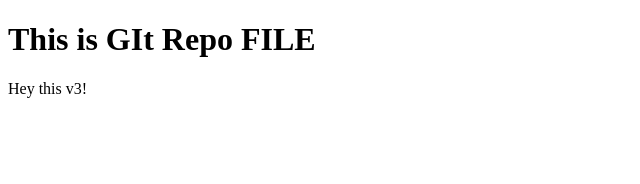
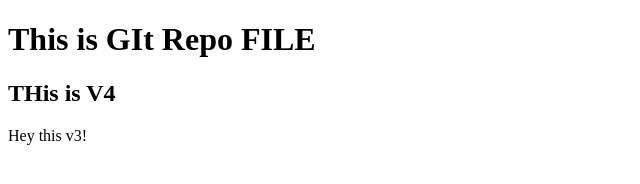
Before and after one commit to Tanmay-Wadurkar/myRepo, a plain HTML site: page index.html in a window 1280 px wide. Shown: the whole page, without its empty margins (0-640 px from the left). Drawn offline with Linux system fonts and the light colour scheme.

Commit message:
This is V4

```diff
--- a/index.html
+++ b/index.html
@@ -7,6 +7,7 @@
 </head>
 <body>
     <h1> This is GIt Repo FILE </h1>
+    <h2>THis is V4</h2>
     <div> Hey this v3! </div>
 </body>
 </html>
```
